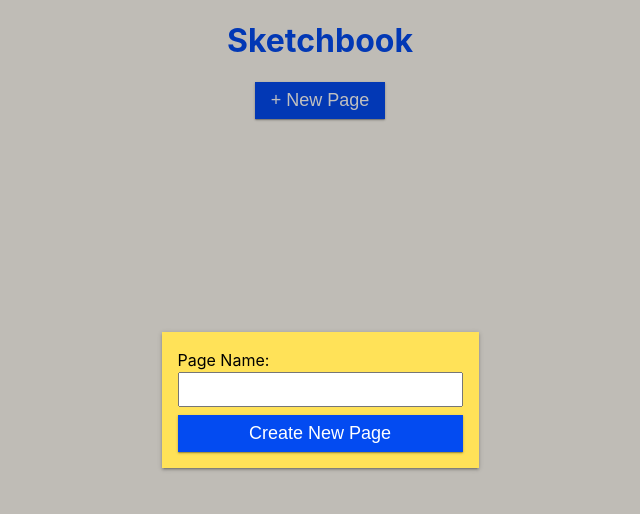
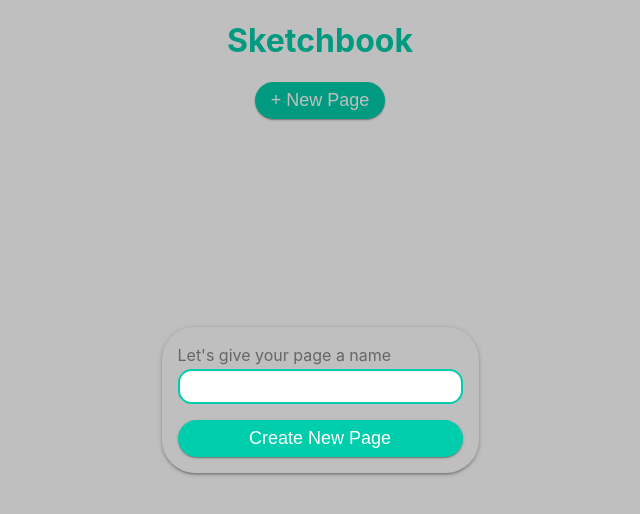
Before and after one commit to rhys-jmc/mt-sketchbook, a React (Create React App) app: page / in a window 1280 px wide. Both pictures are taken after a click on the button "+ New Page". Shown: the top 514 px of the page, without its empty margins (320-960 px from the left). Built offline with nearby package versions, Linux system fonts and the light colour scheme.

Commit message:
Improved theme

```diff
--- a/src/components/App.tsx
+++ b/src/components/App.tsx
@@ -3,16 +3,15 @@ import React, {
   ChangeEvent,
   EventHandler,
   FormEventHandler,
-  KeyboardEventHandler,
   RefObject
 } from "react";
+import classnames from "classnames";
 import Canvas, { OnMouseUp } from "./Canvas";
 import Modal, { CloseOpenModalFunction } from "./Modal";
-import PageListItem from "./PageListItem";
+import PageList from "./PageList";
 import { CANVAS_WIDTH, CANVAS_HEIGHT, IS_MOBILE } from "../constants";
 import { Page } from "../types";
 import "./App.css";
-import PageList from "./PageList";
 
 interface AppState {
   activePageId?: number;
@@ -109,7 +108,11 @@ class App extends Component<{}, AppState> {
               <Modal
                 render={({ openModal }) => (
                   <button
-                    className="btn large primary"
+                    className={classnames(
+                      "btn",
+                      "large",
+                      !this.state.pages.length && "primary"
+                    )}
                     onClick={this.handleNewPageClick(openModal)}
                   >
                     + New Page
@@ -121,7 +124,9 @@ class App extends Component<{}, AppState> {
 
                   return (
                     <form className="Form" onSubmit={submit}>
-                      <label htmlFor="page-name">Page Name:</label>
+                      <label htmlFor="page-name">
+                        Let's give your page a name
+                      </label>
                       <input
                         autoComplete="off"
                         name="page-name"
--- a/src/components/Modal.css
+++ b/src/components/Modal.css
@@ -15,4 +15,5 @@
   background: var(--background);
   box-shadow: 0px 1px 5px 0px rgba(0, 0, 0, 0.2),
     0px 2px 2px 0px rgba(0, 0, 0, 0.14), 0px 3px 1px -2px rgba(0, 0, 0, 0.12);
+  border-radius: 33px;
 }
--- a/src/components/PageListItem.css
+++ b/src/components/PageListItem.css
@@ -5,7 +5,10 @@
 }
 
 .ItemButtonActive {
-  background-color: var(--secondary);
+  background-color: var(--primary);
+  transform: translateY(1px);
+  box-shadow: 0px 0px 2px 0px rgba(0, 0, 0, 0.2),
+    0px 0px 0px 0px rgba(0, 0, 0, 0.14), 0px 1px 2px -2px rgba(0, 0, 0, 0.12);
 }
 
 button:disabled.ItemButtonActive {
--- a/src/index.css
+++ b/src/index.css
@@ -1,13 +1,12 @@
 :root {
-  --primary: #034bf1;
-  --secondary: #ff7400;
-  --page: #fffbf3;
-  --background: #ffe258;
-  --border: #ffaa00;
+  --primary: #00cdac;
+  --secondary: #ff6700;
+  --gray: #666666;
 }
 
 * {
   outline: 0;
+  color: var(--gray);
 }
 
 html,
@@ -24,7 +23,7 @@ body {
     sans-serif;
   -webkit-font-smoothing: antialiased;
   -moz-osx-font-smoothing: grayscale;
-  background-color: var(--page);
+  background-color: #fff;
 }
 
 code {
@@ -33,8 +32,9 @@ code {
 }
 
 canvas {
-  border: 4px solid var(--border);
-  background-color: white;
+  border: 2px solid var(--primary);
+  border-radius: 33px;
+  background-color: #fff;
 }
 
 h1 {
@@ -43,22 +43,24 @@ h1 {
 }
 
 button {
-  border: 0;
   font-size: 0.75em;
   padding: 6px 12px;
   width: 100%;
   white-space: nowrap;
-  background-color: var(--background);
+  background-color: #fff;
   box-shadow: 0px 1px 3px 0px rgba(0, 0, 0, 0.2),
     0px 1px 1px 0px rgba(0, 0, 0, 0.14), 0px 2px 1px -1px rgba(0, 0, 0, 0.12);
+  border: 2px solid var(--primary);
+  border-radius: 13.5px;
+  color: var(--primary);
 }
 
 button:not(:disabled):hover {
   cursor: pointer;
   filter: brightness(105%);
   transform: translateY(-2px);
-  box-shadow: 0px 1px 5px 0px rgba(0, 0, 0, 0.2),
-    0px 2px 2px 0px rgba(0, 0, 0, 0.14), 0px 3px 1px -2px rgba(0, 0, 0, 0.12);
+  box-shadow: 1px 2px 4px 0px rgba(0, 0, 0, 0.2),
+    1px 2px 2px 0px rgba(0, 0, 0, 0.14), 0px 3px 2px 0px rgba(0, 0, 0, 0.12);
 }
 
 button:active,
@@ -71,15 +73,17 @@ button:focus {
 button.large {
   font-size: 1.125em;
   padding: 8px 16px;
+  border-radius: 18.5px;
 }
 
 button.primary {
-  color: white;
+  color: #fff;
   background-color: var(--primary);
+  border: none;
 }
 
 button:disabled {
-  color: gray;
+  color: var(--gray);
 }
 
 label {
@@ -89,5 +93,18 @@ label {
 input {
   padding: 4px 8px;
   font-size: 1.25em;
-  margin-bottom: 8px;
+  margin-bottom: 16px;
+  border: 2px solid var(--gray);
+  border-radius: 13.5px;
+  color: var(--gray);
 }
+
+input:active,
+input:focus {
+  border-color: var(--primary);
+  color: var(--primary);
+}
+
+label {
+  margin-bottom: 2px;
+}
```
